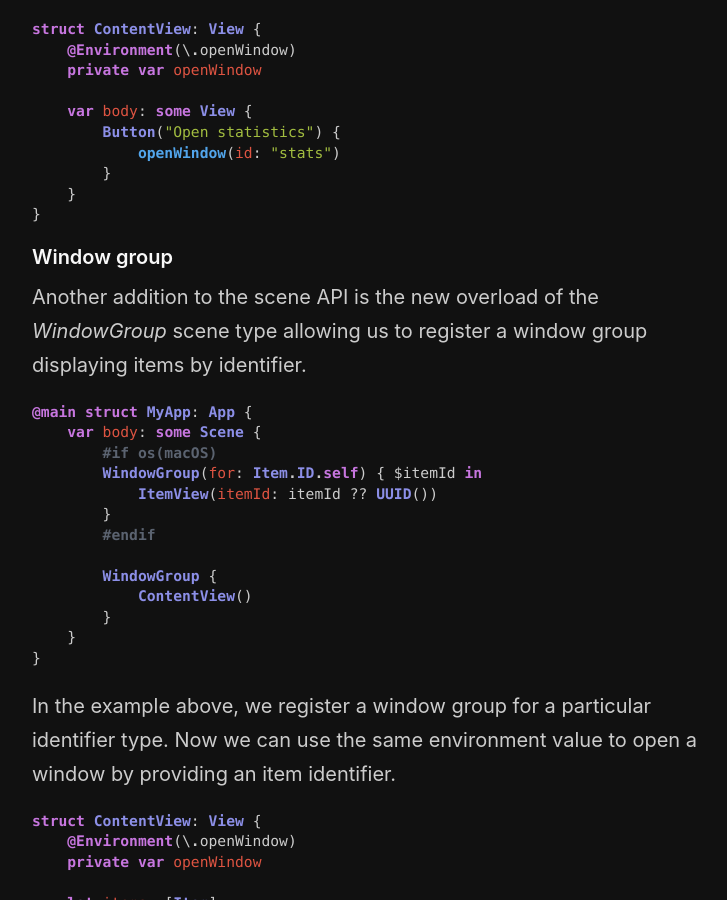
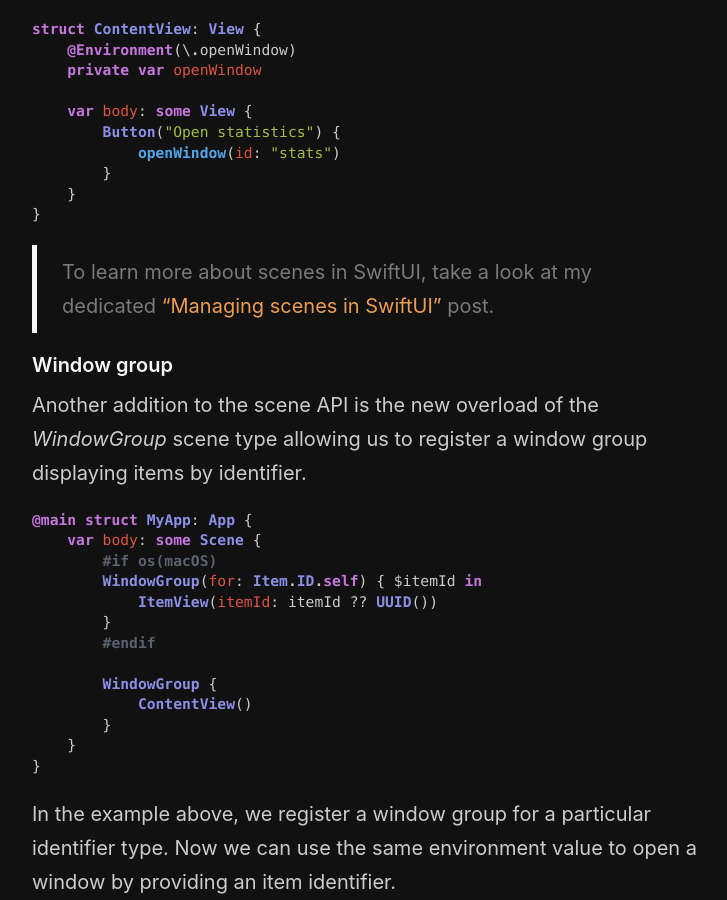
Before and after one commit to mecid/mecid.github.io, a Jekyll site: the page built from _posts/2022-11-02-window-management-in-swiftui.md, in a window 1280 px wide and 900 px high, scrolled down 1422 px. Shown: the whole window, without its empty margins (258-985 px from the left). Built offline with Jekyll 4.4.1, drawn with Linux system fonts in a browser that asks for light colours.

Commit message:
reference post added to window management

````diff
--- a/_posts/2022-11-02-window-management-in-swiftui.md
+++ b/_posts/2022-11-02-window-management-in-swiftui.md
@@ -59,6 +59,8 @@
     }
 }
 ```
+
+> To learn more about scenes in SwiftUI, take a look at my dedicated ["Managing scenes in SwiftUI"](/2020/08/26/managing-scenes-in-swiftui/) post.
 
 #### Window group
 Another addition to the scene API is the new overload of the *WindowGroup* scene type allowing us to register a window group displaying items by identifier.
````
